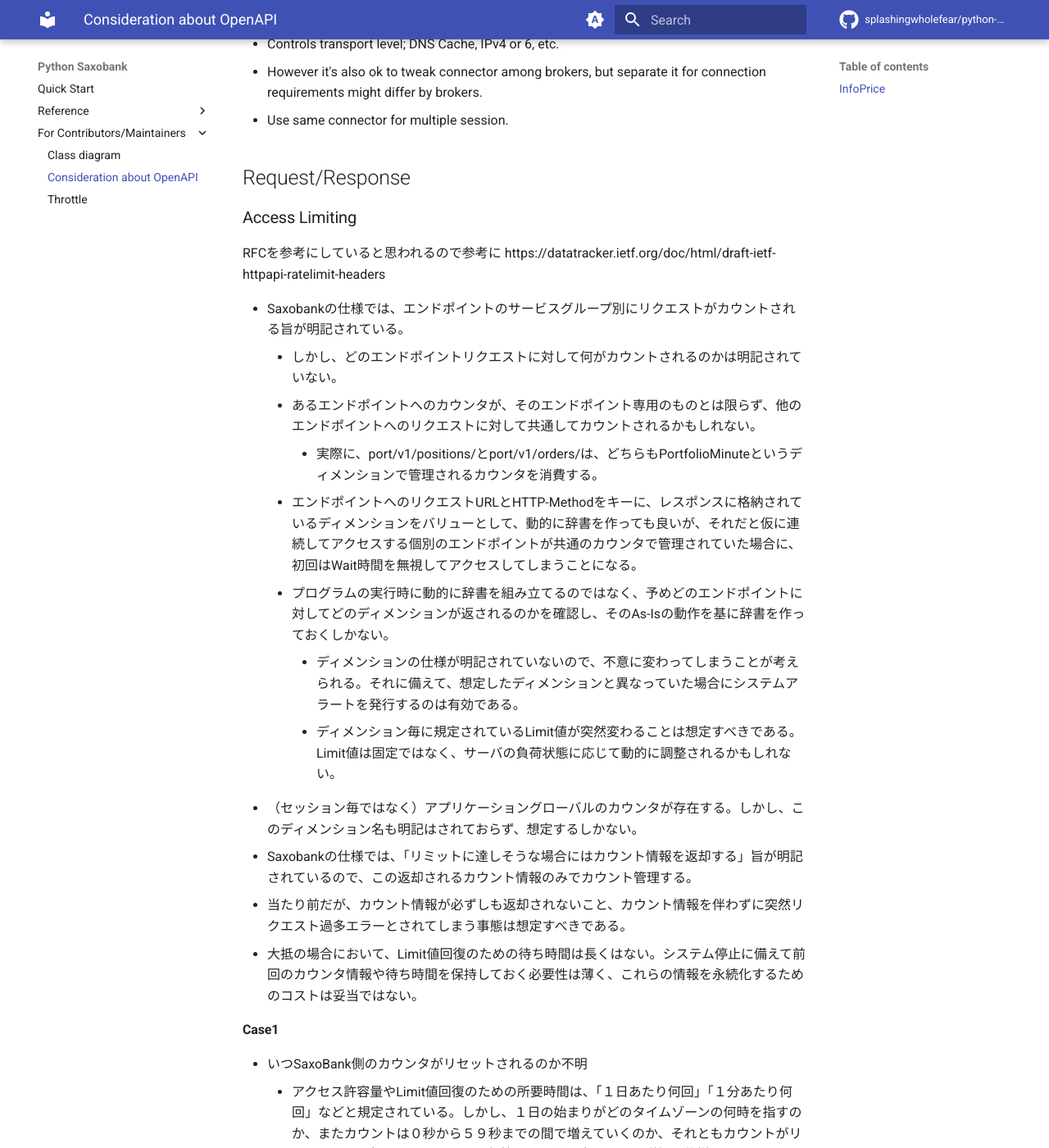
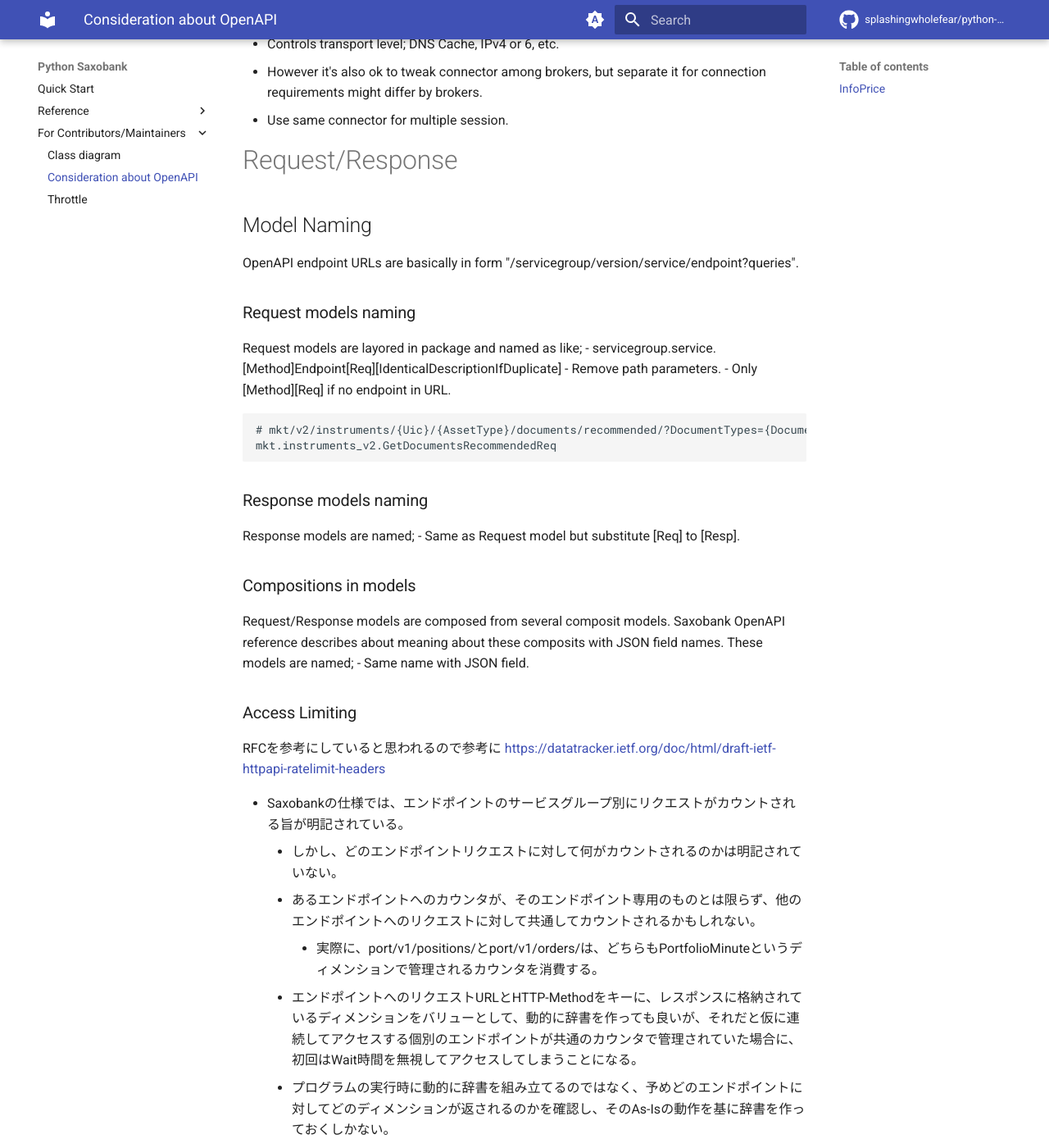
Before and after one commit to ryutosh/python-saxobank, an MkDocs documentation site: the page built from docs/saxobank_open_api.md, in a window 1280 px wide and 1400 px high, scrolled down 1872 px. Shown: the whole window at 82% size. Built offline with MkDocs 1.6.1 and Material for MkDocs 9.7.7, drawn with Linux system fonts in a browser that asks for light colours; comment, search, counter and statistics services are not loaded; some of the changed text lies outside the part shown.

Commit message:
in-progress

````diff
--- a/docs/saxobank_open_api.md
+++ b/docs/saxobank_open_api.md
@@ -34,7 +34,28 @@
 - However it's also ok to tweak connector among brokers, but separate it for connection requirements might differ by brokers.
 - Use same connector for multiple session.
 
-## Request/Response
+# Request/Response
+## Model Naming
+OpenAPI endpoint URLs are basically in form "/servicegroup/version/service/endpoint?queries".
+### Request models naming
+Request models are layored in package and named as like;
+- servicegroup.service.[Method]Endpoint[Req][IdenticalDescriptionIfDuplicate]
+- Remove path parameters.
+- Only [Method][Req] if no endpoint in URL.
+```python
+# mkt/v2/instruments/{Uic}/{AssetType}/documents/recommended/?DocumentTypes={DocumentTypes}
+mkt.instruments_v2.GetDocumentsRecommendedReq
+```
+### Response models naming
+Response models are named;
+- Same as Request model but substitute [Req] to [Resp].
+
+### Compositions in models
+Request/Response models are composed from several composit models.
+Saxobank OpenAPI reference describes about meaning about these composits with JSON field names.
+These models are named;
+- Same name with JSON field.
+
 ### Access Limiting
 RFCを参考にしていると思われるので参考に
 https://datatracker.ietf.org/doc/html/draft-ietf-httpapi-ratelimit-headers
--- a/mkdocs.yml
+++ b/mkdocs.yml
@@ -43,6 +43,7 @@
 extra_css:
   - stylesheet/docstrings.css
 plugins:
+  - autorefs
   - search
   - mkdocstrings:
       handlers:
@@ -67,8 +68,34 @@
             #   ignore_init_summary: true
 
 markdown_extensions:
+  - toc:
+      permalink: 
+  - abbr
+  - admonition
+  - attr_list
+  - def_list
+  - tables
+  - footnotes
+  - md_in_html
+  - pymdownx.blocks.admonition
+  - pymdownx.blocks.details
+  - pymdownx.blocks.tab:
+      alternate_style: true
+  - pymdownx.emoji
+  - pymdownx.magiclink
+  - pymdownx.highlight:
+      use_pygments: false
+  - pymdownx.snippets
   - pymdownx.superfences:
       custom_fences:
         - name: mermaid
           class: mermaid
           format: !!python/name:pymdownx.superfences.fence_code_format
+  - pymdownx.tasklist:
+      custom_checkbox: true
+  - pymdownx.tabbed:
+      alternate_style: true
+  # - callouts
+  # - mdx_gh_links:
+  #     user: mkdocs
+  #     repo: mkdocs
````
Also changed, not shown: 5 other files.
